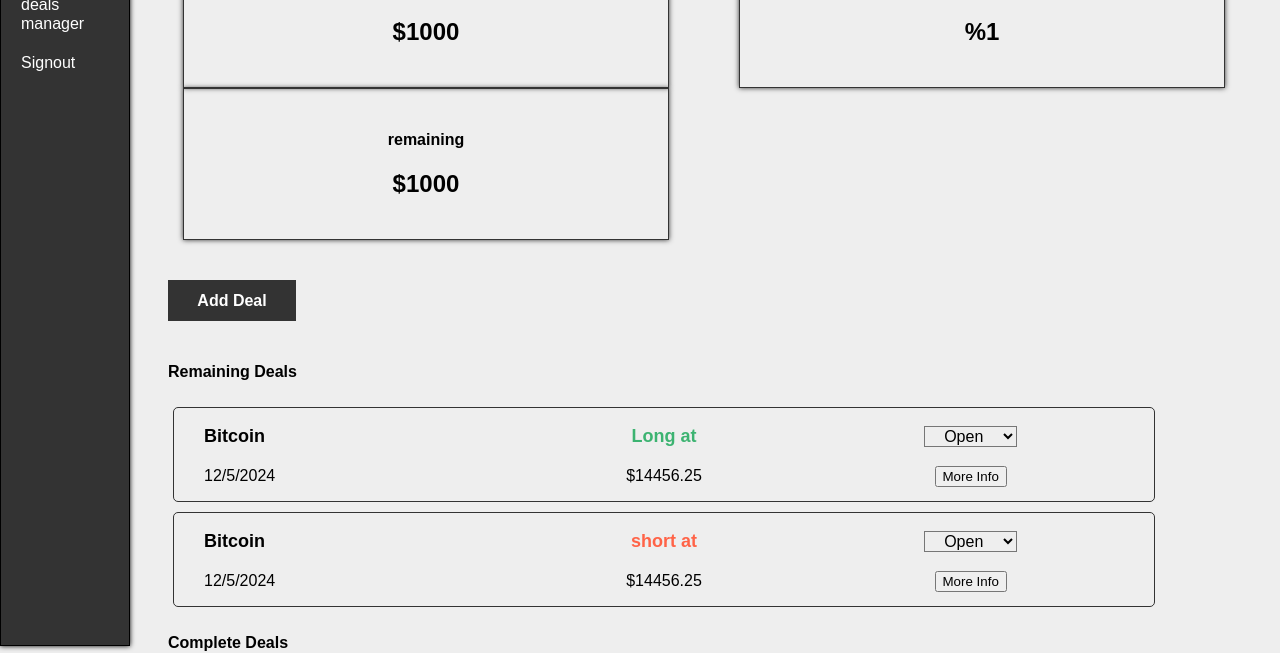
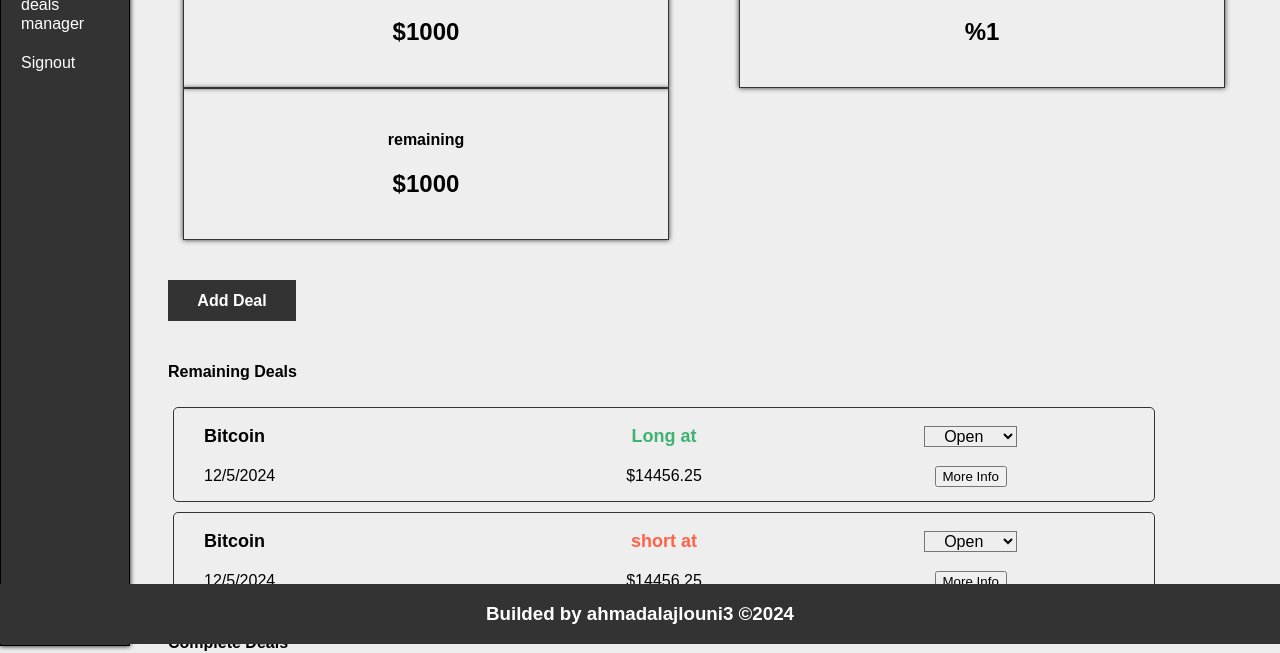
Before and after one commit to ahmadajlouni3/dealsManager, a plain HTML site: page index.html in a window 1280 px wide. Shown: the part 156-809 px from the top of the page. Drawn offline with Linux system fonts and the light colour scheme.

Commit message:
insert footer

```diff
--- a/index.html
+++ b/index.html
@@ -126,6 +126,10 @@
 
     </aside>
 
+    <footer>
+        <h3>Builded by ahmadalajlouni3 &copy;2024</h3>
+    </footer>
+
 
 
     <div class="bgInsertDeal">
--- a/style.css
+++ b/style.css
@@ -140,6 +140,32 @@ aside{
     text-align: center;
 }
 
+ footer{
+    text-align: center;
+    background-color:#333;
+    color:white;
+    font:normal normal normal 16px/1.2 arial;
+    position: fixed;
+    bottom:0;
+    left:0;
+    width:100%;
+}
+
+footer div a img{
+    width:50px;
+    height:50px;
+}
+
+
+
+
+
+
+
+
+
+
+
 .bgInsertDeal{
 
     position:absolute;
```
